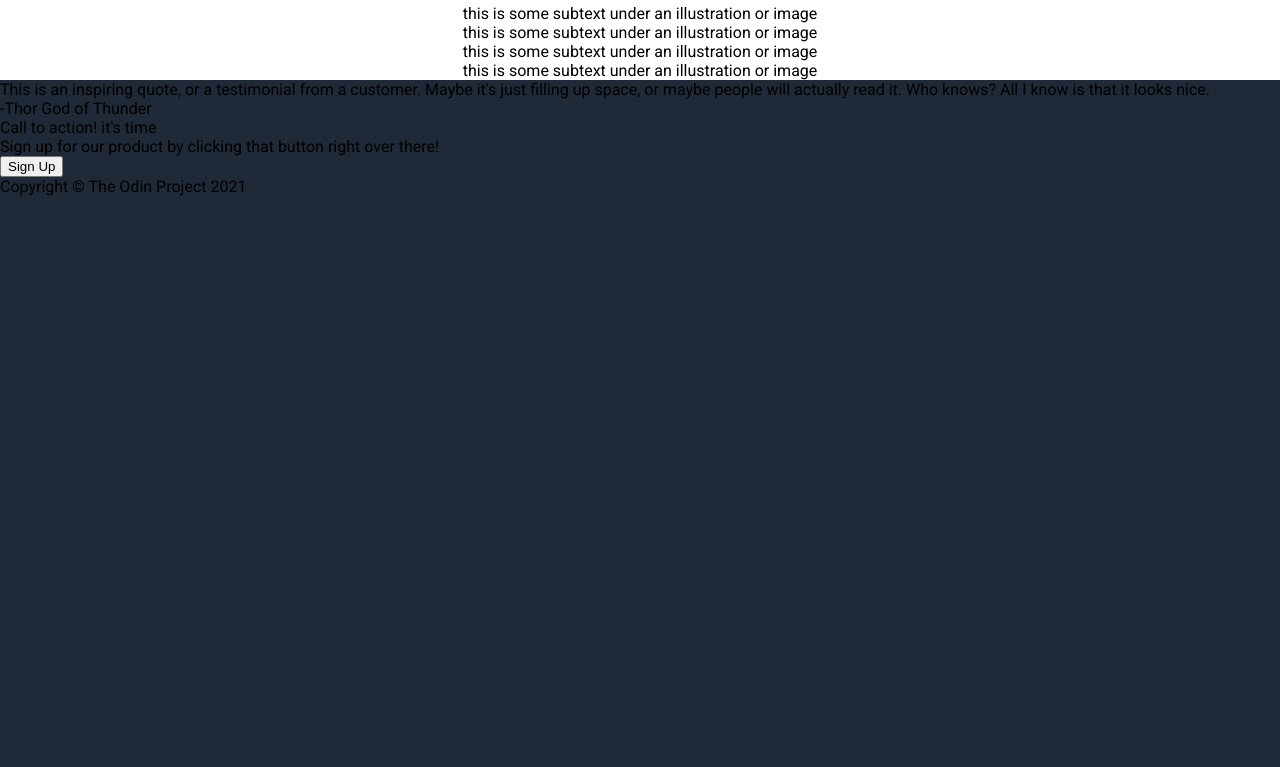
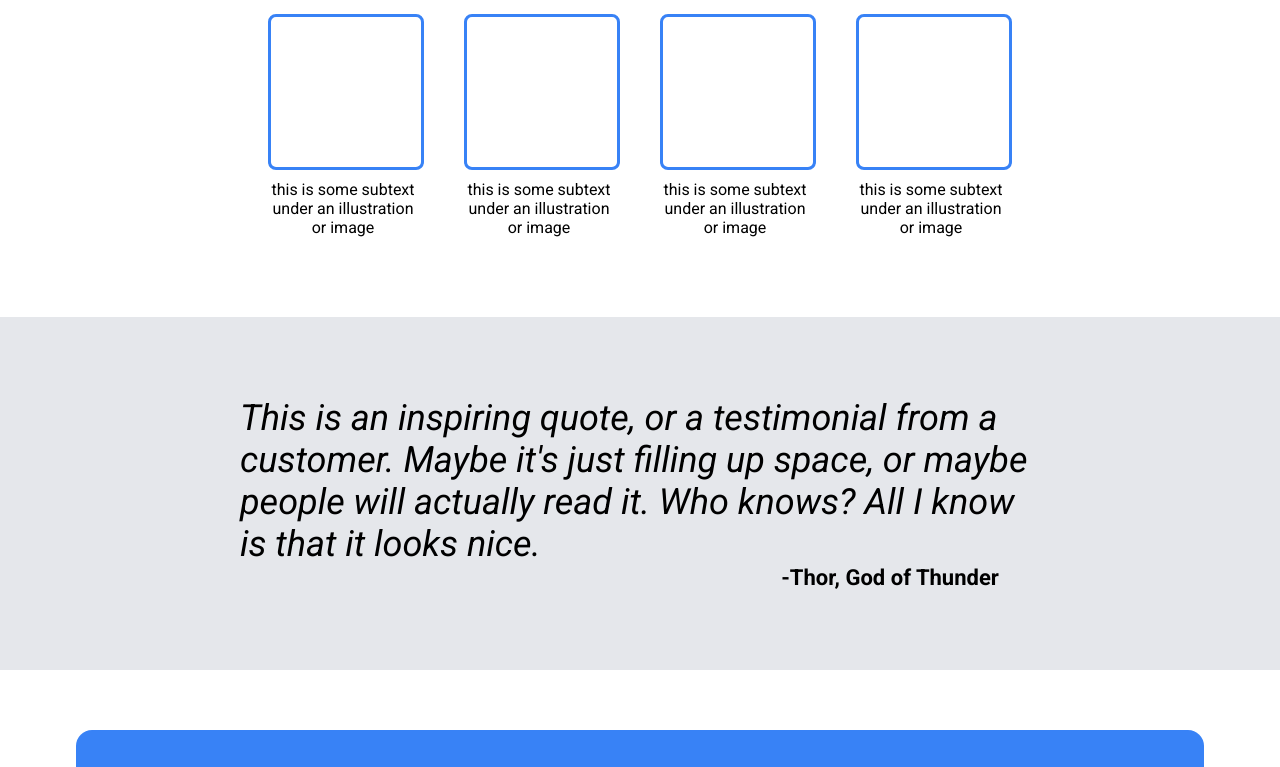
Before and after one commit to nootrients/odin-landing_page, a plain HTML site: page index.html in a window 1280 px wide. Shown: the part 599-1366 px from the top of the page. Before the commit the page ends 800 px from the top, so only its background shows below. Drawn offline with Linux system fonts and the light colour scheme.

Commit message:
Finished info, quote, and call containers

```diff
--- a/index.html
+++ b/index.html
@@ -75,12 +75,12 @@
             This is an inspiring quote, or a testimonial from a customer. Maybe it's just filling up space,
             or maybe people will actually read it. Who knows? All I know is that it looks nice.
         </div>
-        <div class = 'quote_by'>-Thor God of Thunder</div>
+        <div class = 'quote_by'>-Thor, God of Thunder</div>
     </div>
 
     <div class = 'call_container'>
         <div class = 'call_left'>
-            <div class = 'call_title'>Call to action! it's time</div>
+            <div class = 'call_title'>Call to action! It's time!</div>
             <div class = 'call_subtext'>Sign up for our product by clicking that button right over there!</div>
         </div>
         <div class = 'call_right'>
--- a/styles.css
+++ b/styles.css
@@ -4,10 +4,10 @@ body{
     margin: 0;
     padding: 0;
     font-family: "Roboto", sans-serif;
-    background-color: #1F2937;
 }
 
 .hero_navbar{
+    background-color: #1F2937;
     display: flex;
     align-items: center;
     justify-content: space-between;
@@ -33,11 +33,11 @@ body{
 
 .hero_main{
     background-color: #1F2937;
+    padding-top: 80px;
+    padding-bottom: 80px;
     display: flex;
     justify-content: center;
     align-items: center;
-    margin-top: 80px;
-    margin-bottom: 80px;
     gap: 40px;
 }
 
@@ -97,3 +97,91 @@ body{
     color: #1F2937;
     margin-bottom: 20px;
 }
+
+.info_placeholder_container{
+    display: flex;
+    flex-direction: row;
+    flex-wrap: wrap;
+    gap: 40px;
+}
+
+.info_placeholder{
+    width: 150px;
+    height: 150px;
+    border-radius: 8px;
+    background-color: white;
+    border-style: solid;
+    border-color: #3882f6;
+    margin-top: 10px;
+    margin-bottom: 10px;
+}
+
+.info_subtext{
+    text-align: center;
+    width: 150px;
+    margin-bottom: 80px;
+}
+
+.quote_container{
+    display: flex;
+    flex-direction: column;
+    background-color: #e5e7eb;
+}
+
+.quote_text{
+    font-size: 36px;
+    font-style: italic;
+    width: 800px;
+    margin-top: 80px;
+    align-self: center;
+}
+
+.quote_by{
+    font-size: 22px;
+    font-weight: bold;
+    margin-bottom: 80px;
+    align-self: center;
+    margin-left: 500px;
+}
+
+.call_container{
+    max-width: fit-content;
+    margin-left: auto;
+    margin-right: auto;
+    padding-top: 40px;
+    padding-bottom: 40px;
+    padding-left: 200px;
+    padding-right: 200px;
+    margin-top: 60px;
+    margin-bottom: 60px;
+    background-color: #3882f6;
+    display: flex;
+    border-radius: 16px;
+}
+
+.call_left .call_title{
+    color: #f9faf8;
+    font-size: 22px;
+    font-weight: bold;
+}
+
+.call_left .call_subtext{
+    margin-top: 10px;
+    color: #f9faf8;
+    font-size: 16px;
+}
+
+.call_right .call_button{
+    width: 128px;
+    margin-top: 16px;
+    margin-left: 160px;
+    padding-top: 10px;
+    padding-bottom: 10px;
+    padding-left:32px;
+    padding-right:32px;
+    border-color: white;
+    background-color: #3882f6;
+    color: #f9faf8;
+    font-size: 16px;
+    border-radius: 8px;
+}
```
